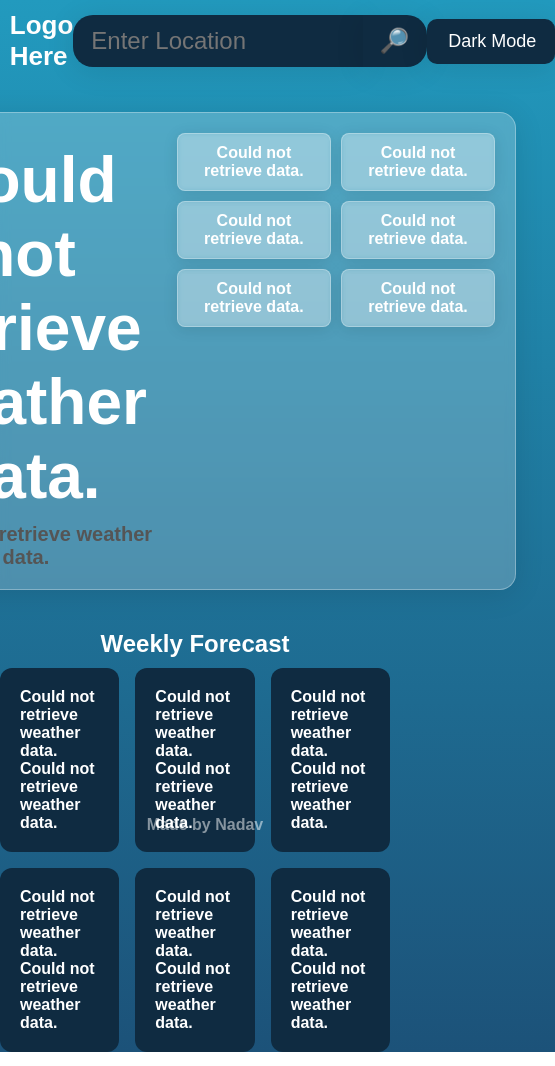
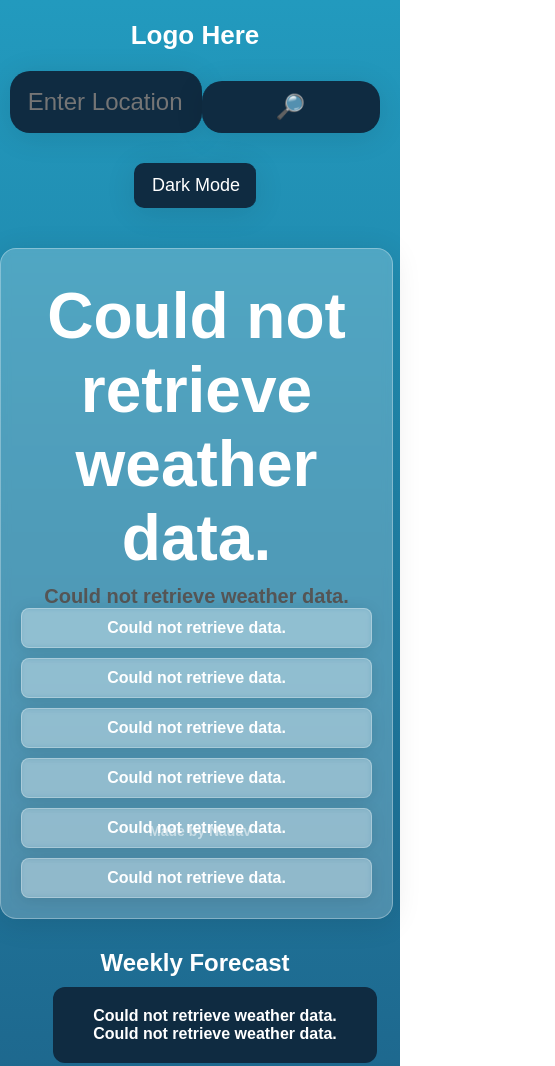
Before and after one commit to justk1llm3/Simple-Weather-App, a website built with webpack: page src/index.html in a window 390 px wide. Shown: the top 1066 px of the page, 555 px wide, since content can reach past the window. Built offline with nearby package versions, Linux system fonts and the light colour scheme; no server answers.

Commit message:
add goofy support for mobile screen ratio

```diff
--- a/src/styles.css
+++ b/src/styles.css
@@ -264,3 +264,72 @@
     text-align: center;
     color: var(--transparent-white);
 }
+/* Add a media query for screens smaller than 600px (common mobile screen width) */
+@media screen and (max-width: 600px) {
+
+    /* Make the top navigation bar stack vertically */
+    .top-nav {
+        grid-template-columns: 1fr;
+        text-align: center;
+    }
+
+    .logo,
+    .search,
+    .settings {
+        justify-self: center;
+        margin: 10px 0;
+    }
+
+    .search-input {
+        width: 100%;
+        border-radius: 20px;
+    }
+
+    .search-submit {
+        width: 100%;
+        border-radius: 20px;
+        margin-top: 10px;
+    }
+
+    #toggle-dark-mode {
+        width: 100%;
+        margin-top: 10px;
+    }
+
+    /* Stack the main content vertically */
+    .info {
+        width: 90%;
+        margin: 20px auto;
+    }
+
+    .section-weather {
+        flex-direction: column;
+        align-items: center;
+    }
+
+    .weather-main {
+        margin-right: 0;
+    }
+
+    .weather-details-grid {
+        grid-template-columns: 1fr;
+        width: 100%;
+    }
+
+    /* Adjust bottom row grid to be single column */
+    .bottom-row {
+        grid-template-columns: 1fr;
+        gap: 10px;
+    }
+
+    .day {
+        width: 100%;
+        margin-bottom: 10px;
+    }
+
+    /* Adjust footer to fit smaller screens */
+    .footer {
+        font-size: 14px;
+        padding: 5px;
+    }
+}
```
